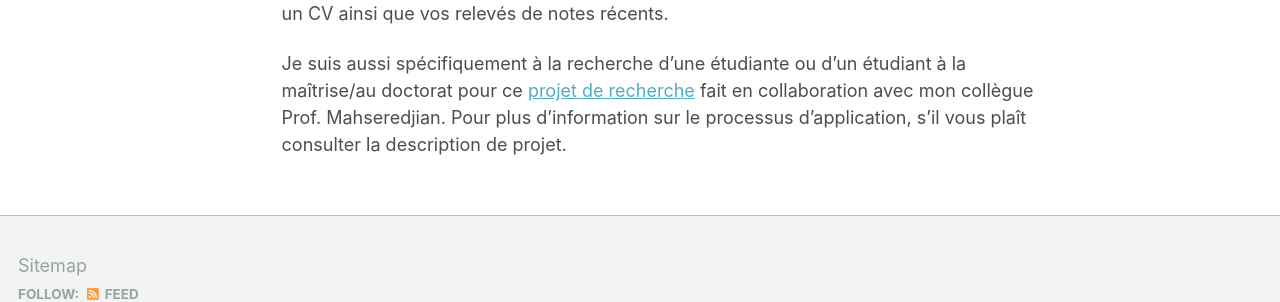
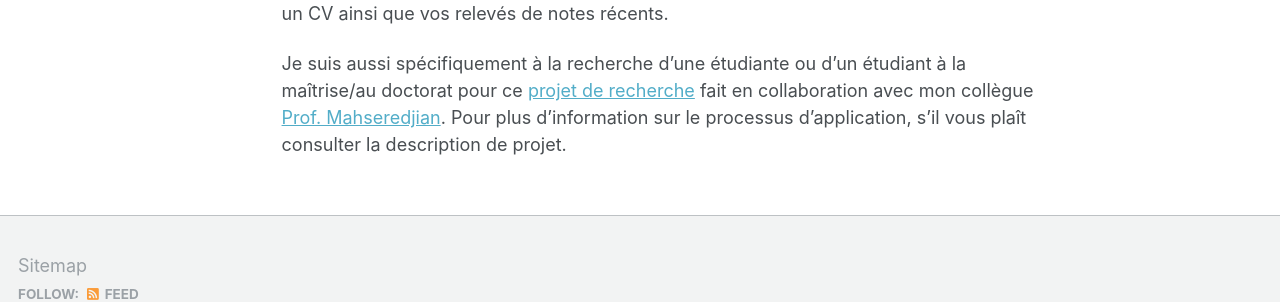
Before and after one commit to alesagelandry/fr, a Jekyll site: the page built from _pages/about.md, in a window 1280 px wide and 1010 px high. Shown: the part 639-941 px from the top of the window. Built offline with Jekyll 4.4.1, drawn with Linux system fonts in a browser that asks for light colours; part of the change alters nothing that is shown.

```diff
--- a/_pages/about.md
+++ b/_pages/about.md
@@ -19,4 +19,4 @@ Je suis professeur adjoint au département de génie électrique de Polytechniqu
 
 Je suis présentement à la recherche de nouveaux étudiants aux cycles supérieurs. J’invite les étudiant(e)s intéressé(e)s à entreprendre une maîtrise ou un doctorat sous ma supervision à me contacter. Veuillez s’il vous plaît inclure une brève biographie et joindre un CV ainsi que vos relevés de notes récents.
 
-Je suis aussi spécifiquement à la recherche d'une étudiante ou d'un étudiant à la maîtrise/au doctorat pour ce [projet de recherche](http://alesagelandry.github.io/fr/MANA_OPF_fr.pdf) fait en collaboration avec mon collègue Prof. Mahseredjian. Pour plus d'information sur le processus d'application, s'il vous plaît consulter la description de projet.
+Je suis aussi spécifiquement à la recherche d'une étudiante ou d'un étudiant à la maîtrise/au doctorat pour ce [projet de recherche](http://alesagelandry.github.io/fr/MANA_OPF_fr.pdf) fait en collaboration avec mon collègue [Prof. Mahseredjian](https://www.polymtl.ca/expertises/mahseredjian-jean). Pour plus d'information sur le processus d'application, s'il vous plaît consulter la description de projet.
```
